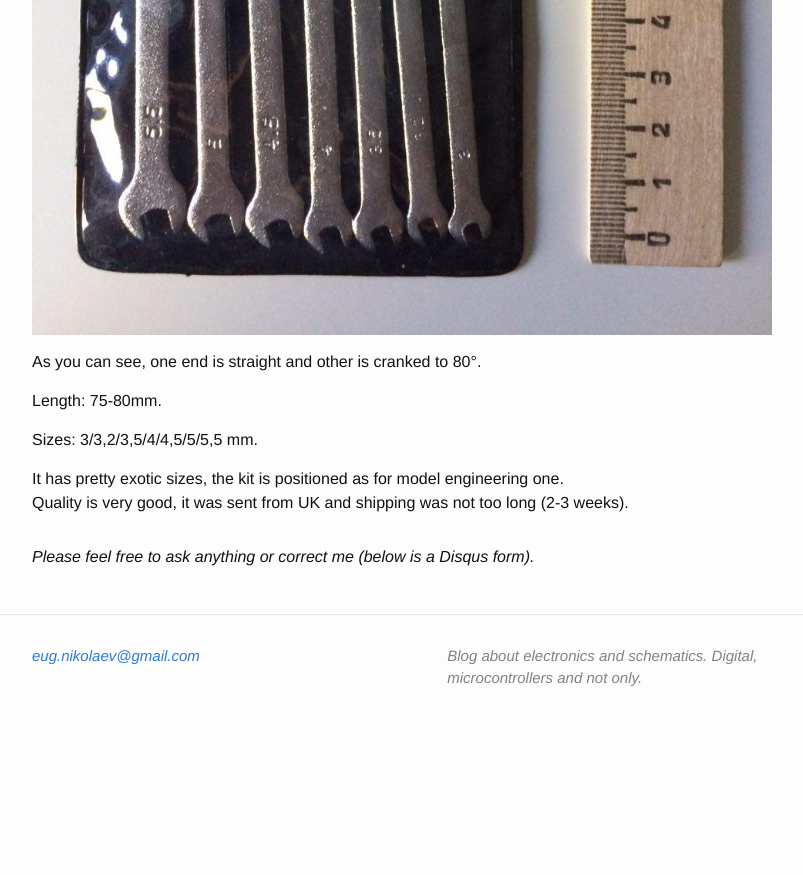
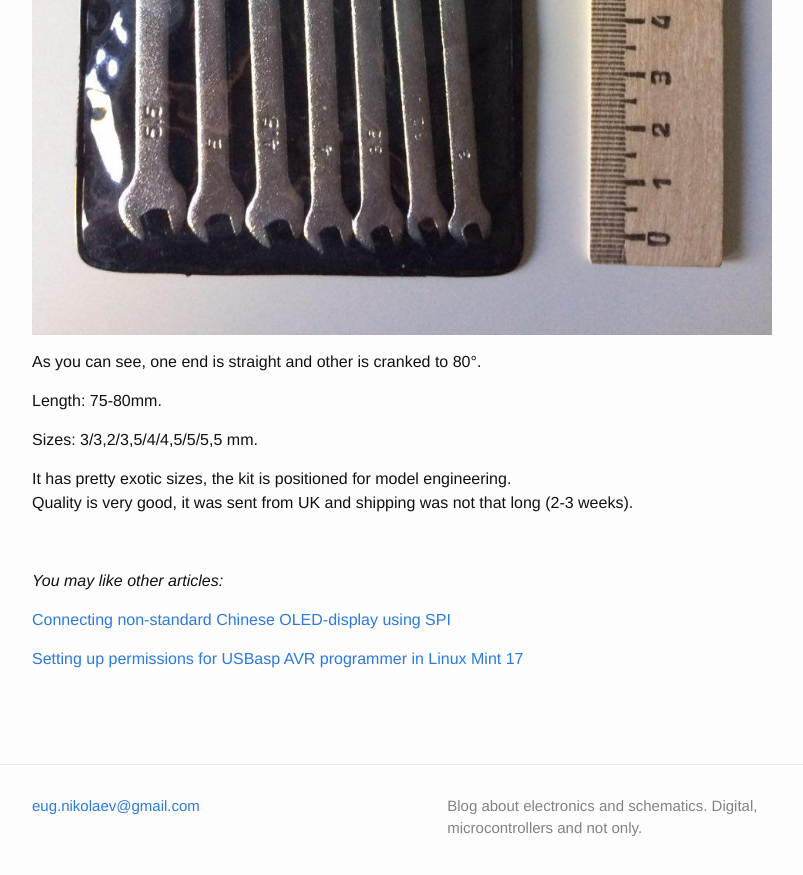
Before and after one commit to eugene-nikolaev/badcircuits.com, a Jekyll site: the page built from _posts/2017-09-21-small-wrench-kit.markdown, in a window 1280 px wide and 900 px high, scrolled down 1070 px. Shown: the top 875 px of the window, without its empty margins (238-1041 px from the left). Built offline with Jekyll 4.4.1, drawn with Linux system fonts in a browser that asks for light colours; comment, search, counter and statistics services are not loaded; before the commit the page ends 1820 px from its top, so only the background shows below that; some of the changed lines change nothing that is shown.

Commit message:
Add recomendations, other minor changes

```diff
--- a/_layouts/post.html
+++ b/_layouts/post.html
@@ -11,10 +11,56 @@ layout: default
   <article class="post-content">
     {{ content }}
   </article>
+</div>
 
-  <p><em>Please feel free to ask anything or correct me (below is a Disqus form).<em></p>
+<br/>
+<p><em>You may like other articles:</em></p>
 
-</div>
+<script type="text/javascript">
+  var removeItemFromArray = function(array, item){
+    /* assign a empty array */
+    var tmp = [];
+    /* loop over all array items */
+    for(var index in array){
+      if(array[index] !== item){
+        /* push to temporary array if not like item */
+        tmp.push(array[index]);
+      }
+    }
+    /* return the temporary array */
+    return tmp;
+  }
+  var curUrl = "{{ page.url }}";
+  var curTitle = "{{ page.title }}";
+  console.log([curUrl, curTitle]);
+  var postsURL = [{% for post in site.posts %}"{{ post.url }}"{% unless forloop.last %},{% endunless %}{% endfor %}];
+  var postsTitle = [{% for post in site.posts %}"{{ post.title }}"{% unless forloop.last %},{% endunless %}{% endfor %}];
+  postsURL = removeItemFromArray(postsURL, curUrl);
+  postsTitle = removeItemFromArray(postsTitle, curTitle);
+  console.log([postsURL, postsTitle]);
+</script>
+
+
+<script type="text/javascript">
+  var randomIndexUsed = [];
+  var counter = 0;
+  var numberOfPosts = Math.min(3, postsURL.length);
+  while (counter < numberOfPosts) {
+    var randomIndex;
+    var postURL;
+    var postTitle;
+    randomIndex = Math.floor(Math.random() * postsURL.length);
+    if (randomIndexUsed.indexOf(randomIndex) == "-1") {
+      postURL = postsURL[randomIndex];
+      postTitle = postsTitle[randomIndex];
+      document.write('<p><a href="' + postURL + '">' + postTitle + '</a></p>');
+      randomIndexUsed.push(randomIndex);
+      counter++;
+    }
+  }
+</script>
+<br/>
+<br/>
 
 <div id="disqus_thread"></div>
 <script>
--- a/_posts/2017-09-21-small-wrench-kit.markdown
+++ b/_posts/2017-09-21-small-wrench-kit.markdown
@@ -25,6 +25,6 @@ Length: 75-80mm.
 
 Sizes: 3/3,2/3,5/4/4,5/5/5,5 mm.
 
-It has pretty exotic sizes, the kit is positioned as for model engineering one.
+It has pretty exotic sizes, the kit is positioned for model engineering.
 <br>
-Quality is very good, it was sent from UK and shipping was not too long (2-3 weeks).
+Quality is very good, it was sent from UK and shipping was not that long (2-3 weeks).
```
Also changed, not shown: _posts/2015-09-22-spi-chinese-oled-display.markdown (renamed from _posts/2015-09-22-spi-chinese-oled.markdown).
